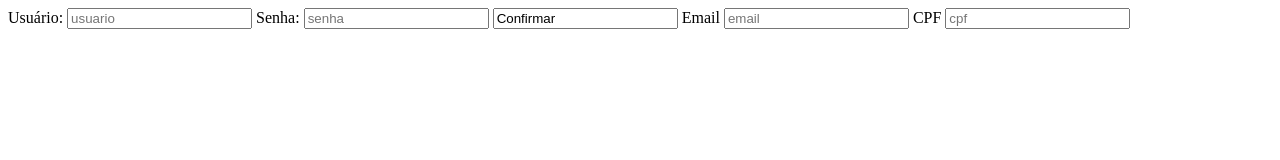
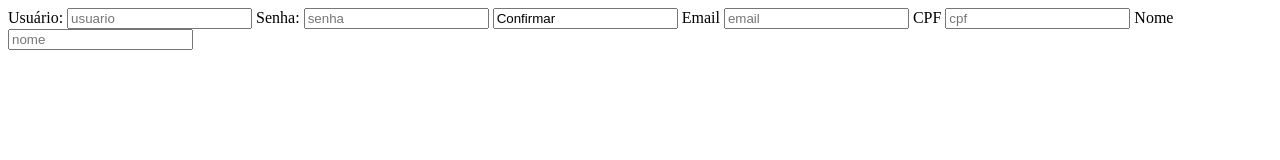
Before and after one commit to KKnnss/teste, a plain HTML site: page index.html in a window 1280 px wide. Drawn offline with Linux system fonts and the light colour scheme.

Commit message:
adicionando nome

```diff
--- a/index.html
+++ b/index.html
@@ -23,6 +23,10 @@
         <label for="cpf">CPF</label>
         <input type="number" name="cpf" id="cpf" placeholder="cpf" >
 
+        <label for="nome">Nome</label>
+        <input type="text" name="nome" id="nome" placeholder="nome">
+
+
     </form>
 
 </body>
```
